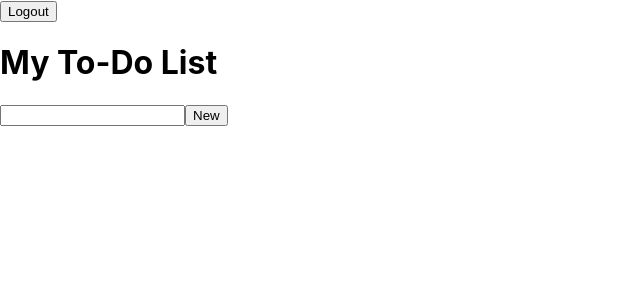
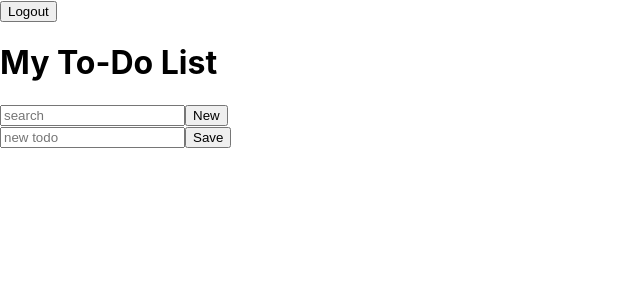
Before and after one commit to aldenho52/My-Todo-List, a React (Create React App) app in the folder rapptr-labs/: page /todolist in a window 1280 px wide. Both pictures are taken after a click on the button "New". Shown: the top 300 px of the page, without its empty margins (0-640 px from the left). Built offline with nearby package versions, Linux system fonts and the light colour scheme.

Commit message:
building out todo list

```diff
--- a/rapptr-labs/src/components/TodoList.js
+++ b/rapptr-labs/src/components/TodoList.js
@@ -5,10 +5,37 @@ const TodoList = () => {
     const [todos, setTodos] = useState([])
     const [newTodo, setNewTodo] = useState('')
     const [editTodo, setEditTodo] = useState({})
+    const [addTodo, setAddTodo] = useState(false)
 
     useEffect(() => {
 
-    }, [])
+    }, [todos])
+
+    const submitNewTodo = e => {
+        e.preventDefault()
+        const incomingTodo = {
+            text: newTodo
+        }
+        console.log(incomingTodo)
+        if (todos.length === 0) {
+            setTodos(incomingTodo)
+        } else(
+            setTodos(...todos, incomingTodo)
+        )
+        setAddTodo(false)
+        setNewTodo('')
+    }
+    const showAddTodo = () => {
+        setAddTodo(true)
+    }
+
+    const onChangeNewTodo = (e) => {
+        setNewTodo(e.target.value)
+      };
+
+    const onChangeSearch = (e) => {
+        setSearchInput(e.target.value)
+      };
 
     return (
         <div>
@@ -20,15 +47,37 @@ const TodoList = () => {
                 <div>
                     <div>
                         <label>
-                            <input />
+                            <input
+                                value={searchInput}
+                                onChange={onChangeSearch}
+                                name="searchinput"
+                                type="text"
+                                placeholder="search"
+                            />
                         </label>
-                        <button>New</button>
+                        <button onClick={showAddTodo}>New</button>
                     </div>
+                    {addTodo &&
+                        <div>
+                        <form onSubmit={submitNewTodo}>
+                            <label>
+                            <input
+                                value={newTodo}
+                                onChange={onChangeNewTodo}
+                                name="newtodo"
+                                type="text"
+                                placeholder="new todo"
+                            />
+                            </label>
+                            <button>Save</button>
+                        </form>
+                        </div>}
                     <div>
-
-                    </div>
-                    <div>
-                        {}
+                        {todos.map(todo => {
+                            return (
+                                <div>{todo.text}</div>
+                            )
+                        })}
                     </div>
                 </div>
             </div>
```
